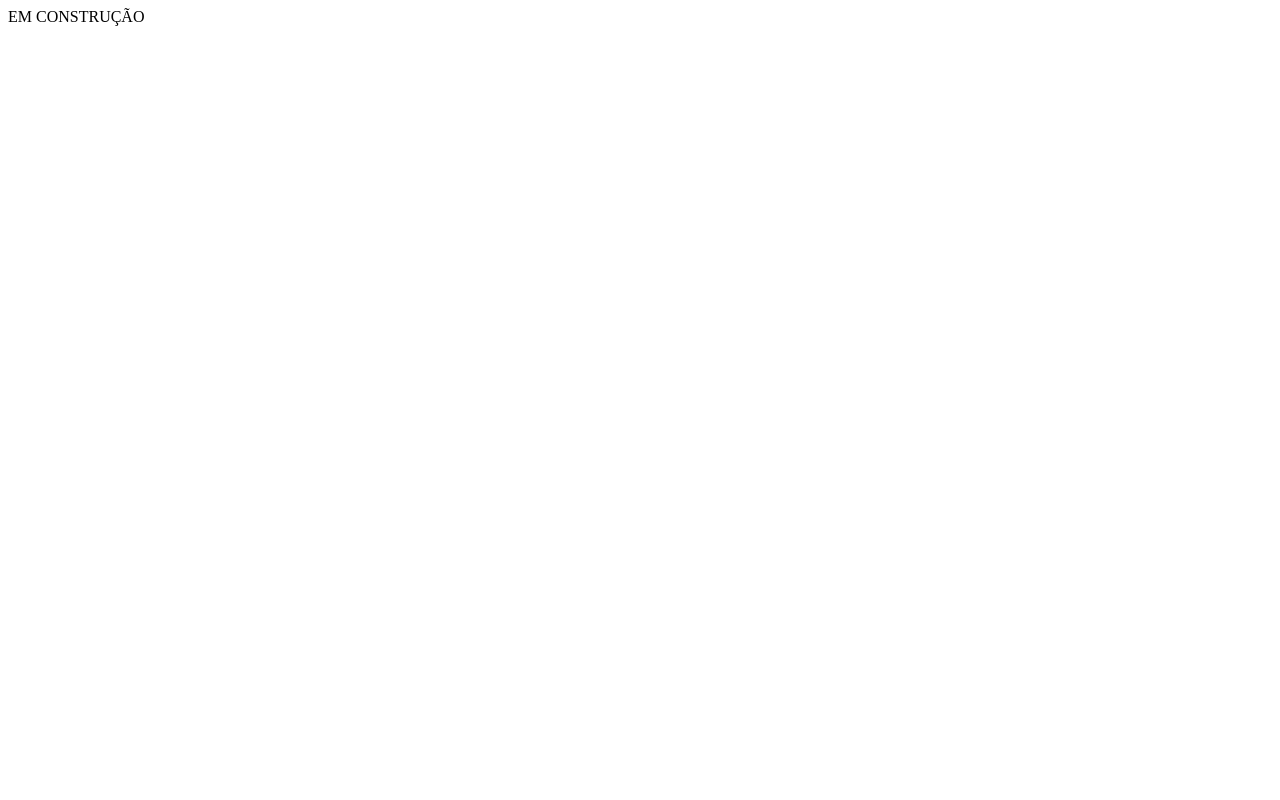
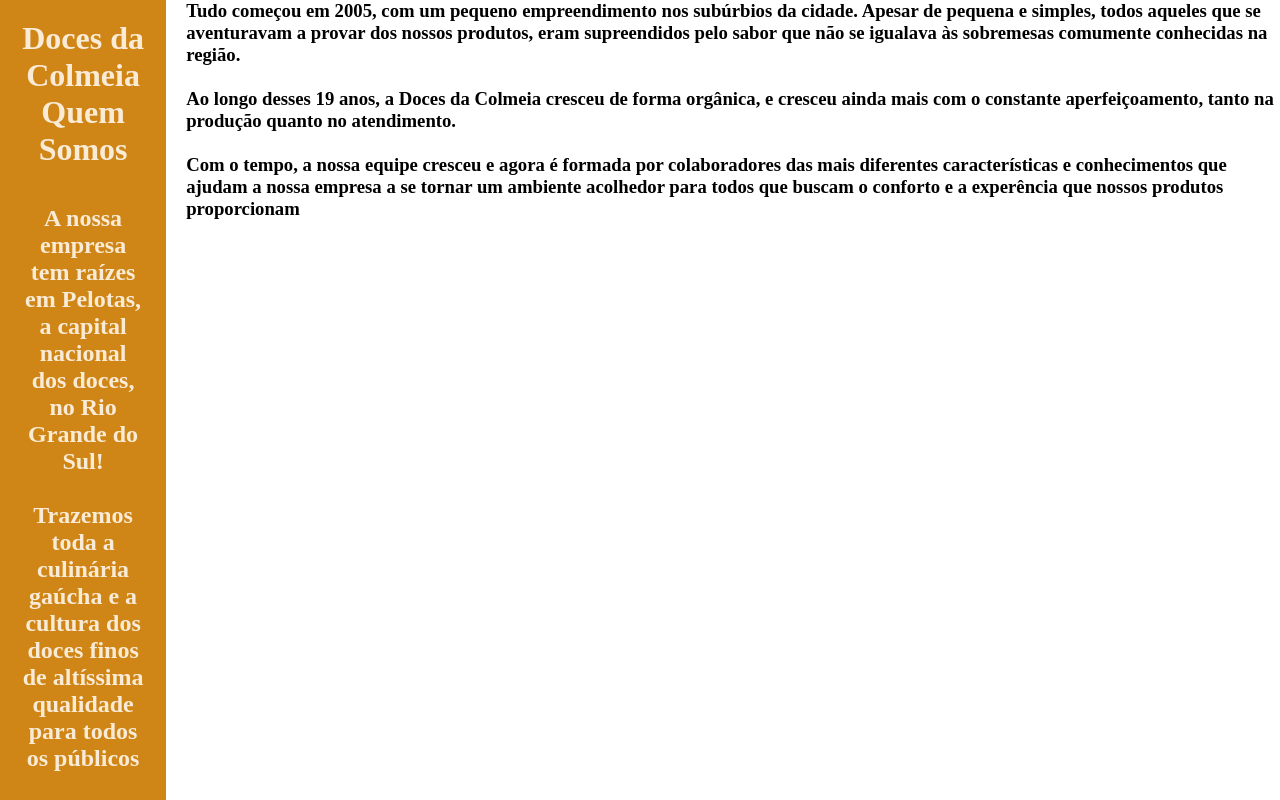
Before and after one commit to juan-bl/DocesDaColmeia, a plain HTML site: page index.html in a window 1280 px wide. Shown: the top 800 px of the page. Drawn offline with Linux system fonts and the light colour scheme.

Commit message:
Projeto - Javascript

```diff
--- a/index.html
+++ b/index.html
@@ -1 +1,74 @@
-EM CONSTRUÇÃO
+<!DOCTYPE html>
+<html lang="pt-br">
+<head>
+    <meta charset="UTF-8">
+    <meta name="viewport" content="width=device-width, initial-scale=1.0">
+    <title>Quem Somos</title>
+    <link rel="stylesheet" href="styles/index.css">
+</head>
+<body>
+    <header></header>
+
+    <main>
+     <div id="grupo1">
+        <div id="texto1">
+         <h1>
+            Doces da Colmeia
+            <br>
+            Quem Somos
+            <br>
+            <br>
+         </h1>
+         <h2>A nossa empresa tem raízes em Pelotas, a capital nacional dos
+             doces, no Rio Grande do Sul!
+              <br>
+              <br>
+             Trazemos toda a culinária gaúcha
+            e a cultura dos doces finos de altíssima qualidade para todos os públicos
+             </h2>
+             <br>
+
+        </div>
+
+        <div id="texto2">
+        <h3>
+         Tudo começou em 2005, com um pequeno empreendimento nos subúrbios da cidade.
+         Apesar de pequena e simples, todos aqueles que se aventuravam a provar dos nossos
+         produtos, eram supreendidos pelo sabor que não se igualava às sobremesas comumente
+         conhecidas na região.
+        <br>
+        <br>
+         Ao longo desses 19 anos, a Doces da Colmeia cresceu de forma orgânica, e cresceu ainda
+         mais com o constante aperfeiçoamento, tanto na produção quanto no atendimento.
+         <br>
+         <br>
+         Com o tempo, a nossa equipe cresceu e agora é formada por colaboradores das mais
+         diferentes características e conhecimentos que ajudam a nossa empresa a se tornar um ambiente
+         acolhedor para todos que buscam o conforto e a experência que nossos produtos proporcionam
+        </h3>
+
+        </div>
+    </div>
+
+    <div id="grupo2">
+        <div id="imagem">
+        <img src="images/docinho.jpg" alt="">
+        </div>
+
+        <div id="texto3">
+            <h2>
+                Venha experimentar nossas delícias ou encomende em nosso site!
+               </h2>
+            <!-- <button onclick="Catálogo"></button> -->
+        </div>
+
+    </div>
+
+
+    </main>
+
+    <footer></footer>
+
+    <script src="script/script.js"></script>
+</body>
+</html>
--- /dev/null
+++ b/styles/index.css
@@ -0,0 +1,41 @@
+*{
+    margin: 0%;
+    padding: 0%;
+
+}
+
+#grupo1{
+    /* background-color: aqua; */
+    width: 100%;
+    /* padding: 40px 0px ; */
+    display: flex;
+    justify-content: center;
+    gap: 20px;
+}
+
+#texto1{
+    background-color: rgb(207, 134, 23);
+    width:20% ;
+    padding: 20px;
+
+}
+
+#texto1 h1, h2 {
+    text-align: center;
+    color: antiquewhite;
+}
+
+#grupo2{
+    background-color: aqua;
+}
+
+#grupo2 img{
+    /* border-radius: 100px; */
+
+}
+#texto3{
+    background-color: cornflowerblue;
+    width: 30%;
+    padding: 40px;
+
+}
```
Also changed, not shown: images/docinho.jpg (added), script/script.js (added).
